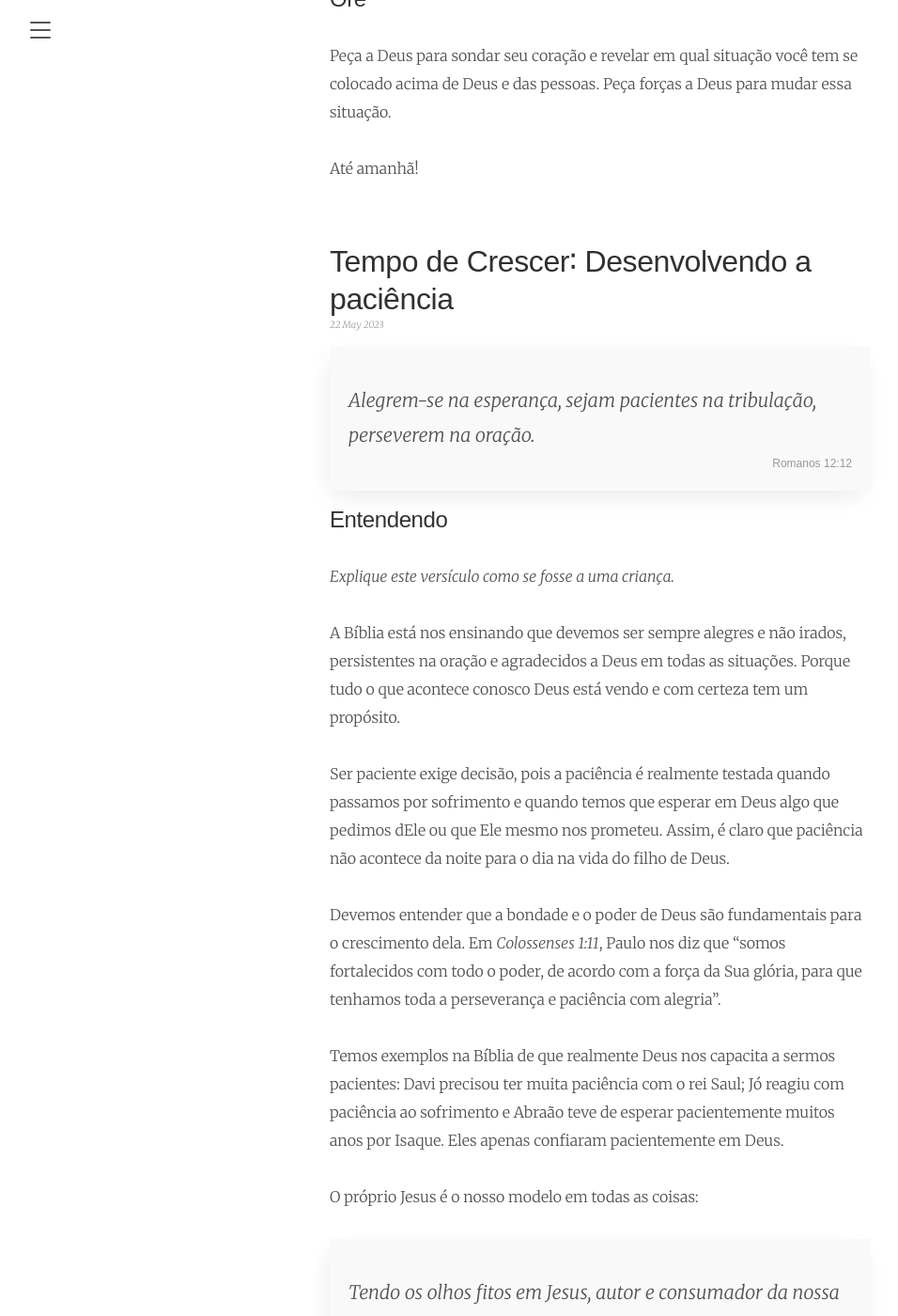
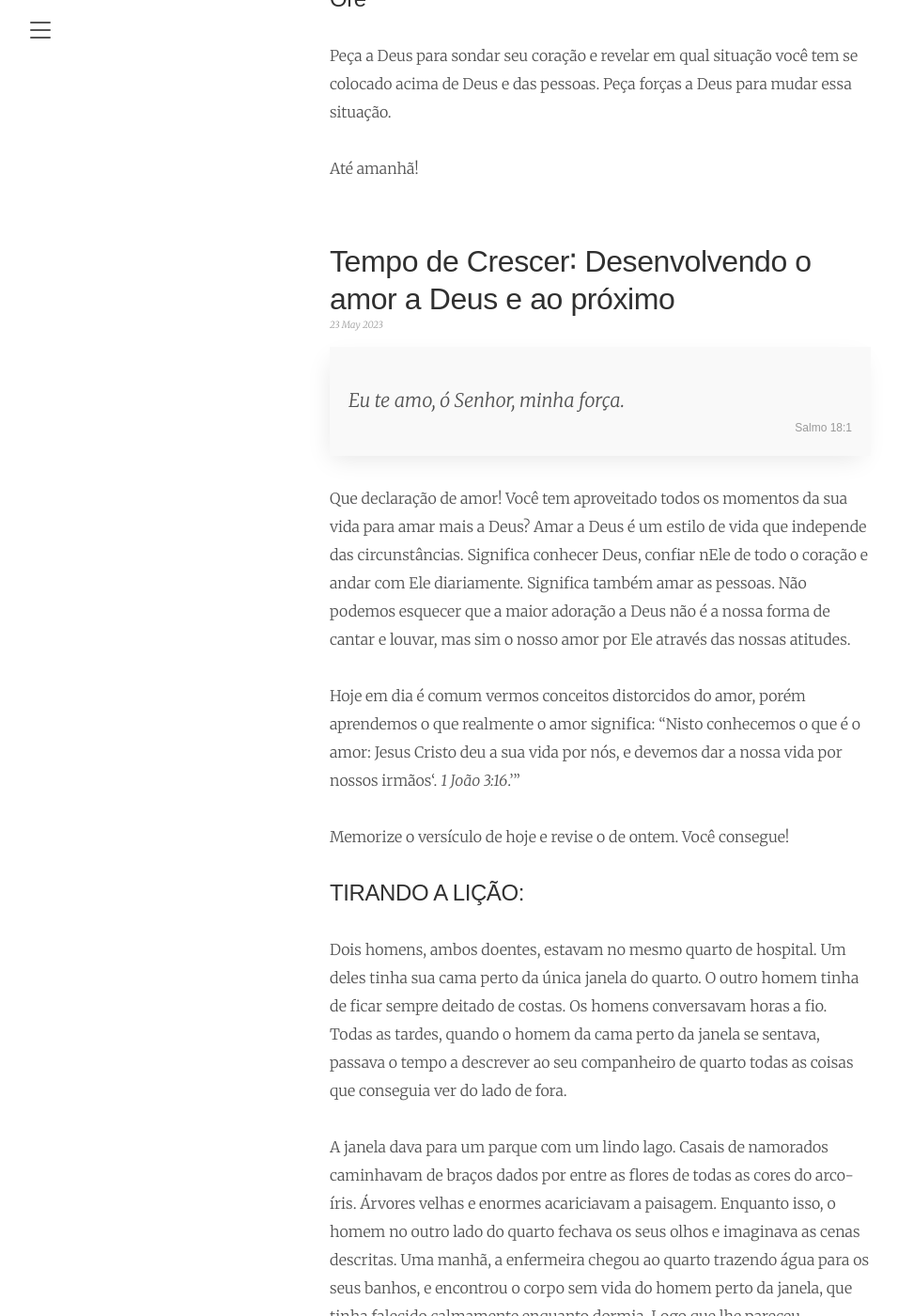
Before and after one commit to tetri/NIBMeditacoes, a Jekyll site: the page built from index.html, in a window 1280 px wide and 1400 px high, scrolled down 2328 px. Shown: the whole window at 94% size, without its empty margins (1-957 px from the left). Built offline with Jekyll 4.4.1, drawn with Linux system fonts in a browser that asks for light colours; some web fonts are replaced; the list of posts is cut into pages by our own code; some of the changed text lies outside the part shown.

Commit message:
Correção de configuração e novo post

```diff
--- a/_config.yml
+++ b/_config.yml
@@ -5,7 +5,7 @@ locale: "pt-BR"
 title: Nova Igreja de Cascavel
 tagline: "Meditações semanais"
 description: 'Meditações semanais utilizadas nos grupos de amigos da Nova Igreja de Cascavel.'
-url: https://tetri.github.io/NIBMeditacoes/
+url: https://tetri.github.io/NIBMeditacoes
 baseurl: ""
 paginate: 5
 permalink: pretty
--- /dev/null
+++ b/_posts/2023-05-23-tempo-de-crescer-desenvolvendo-o-amor-a-Deus-e-ao-proximo.md
@@ -0,0 +1,36 @@
+---
+layout: post
+title: Tempo de Crescer∶ Desenvolvendo o amor a Deus e ao próximo
+---
+
+> Eu te amo, ó Senhor, minha força.
+<cite>Salmo 18:1</cite>
+
+Que declaração de amor! Você tem aproveitado todos os momentos da sua vida para amar mais a Deus? Amar a Deus é um estilo de vida que independe das circunstâncias. Significa conhecer Deus, confiar nEle de todo o coração e andar com Ele diariamente. Significa também amar as pessoas. Não podemos esquecer que a maior adoração a Deus não é a nossa forma de cantar e louvar, mas sim o nosso amor por Ele através das nossas atitudes.
+
+Hoje em dia é comum vermos conceitos distorcidos do amor, porém aprendemos o que realmente o amor significa: <q>Nisto conhecemos o que é o amor: Jesus Cristo deu a sua vida por nós, e devemos dar a nossa vida por nossos irmãos<q>. <cite>1 João 3:16</cite>.
+
+Memorize o versículo de hoje e revise o de ontem. Você consegue!
+
+## TIRANDO A LIÇÃO:
+
+Dois homens, ambos doentes, estavam no mesmo  quarto de hospital. Um deles tinha sua cama perto da única janela do quarto. O outro homem tinha de ficar sempre deitado de costas. Os homens conversavam horas a fio. Todas as tardes, quando o homem da cama perto da janela se sentava, passava o tempo a descrever ao seu companheiro de quarto todas as coisas que conseguia ver do lado de fora.
+
+A janela dava para um parque com um lindo lago. Casais de namorados caminhavam de braços dados por entre as flores de todas as cores do arco-íris. Árvores velhas e enormes acariciavam a paisagem. Enquanto isso, o homem no outro lado do quarto fechava os seus olhos e imaginava as cenas descritas. Uma manhã, a enfermeira chegou ao quarto trazendo água para os seus banhos, e encontrou o corpo sem vida do homem perto da janela, que tinha falecido calmamente enquanto dormia. Logo que lhe pareceu apropriado, o outro homem perguntou se podia ser colocado na cama perto da janela. A enfermeira disse que sim e feza troca. Lentamente, e cheio de dores, o homem ergueu-se, apoiado no cotovelo, para contemplar o mundo lá fora. Fez um grande esforço e lentamente olhou para o lado de fora: uma parede de tijolo! O homem perguntou à enfermeira o que teria feito com que o seu falecido companheiro de quarto lhe tivesse descrito coisas tão maravilhosas do outro lado. A enfermeira respondeu que o homem era cego, e nem sequer conseguia ver a parede. Talvez quisesse apenas amá-lo, dando-lhe coragem, fazendo-o feliz, apesar dos próprios problemas. (extraído da internet).
+
+Como você acha que Deus gosta de ser amado? Você está amando a Cristo como Ele merece? E o amor ao próximo? Como você está amando as pessoas? Em <cite>1 João 4:20<cite> diz: <q>Se alguém afirmar: "Eu amo a Deus", mas odiar seu irmão, é mentiroso, pois quem não ama seu irmão, a quem vê, não pode amar a Deus, a quem não vê.<q>
+
+## Leia
+
+João 14:21 – Qual a lição que você pode tirar desses versículos relacionando com o versículo de hoje:.........................................................
+
+## DECIDINDO:
+
+( ) Decido que vou melhorar minha meditação e orar fielmente como uma forma de declaração de amor para o Senhor.
+( ) Decido praticar uma ação de amor fraternal nesta semana (Por mensagem, ou telefonema, etc).
+
+## ORE
+
+Peça a Deus para lhe ajudar em suas decisões. Ore em especial para que você consiga demonstrar amor por uma pessoa difícil de conviver.
+
+Até amanhã!
```
